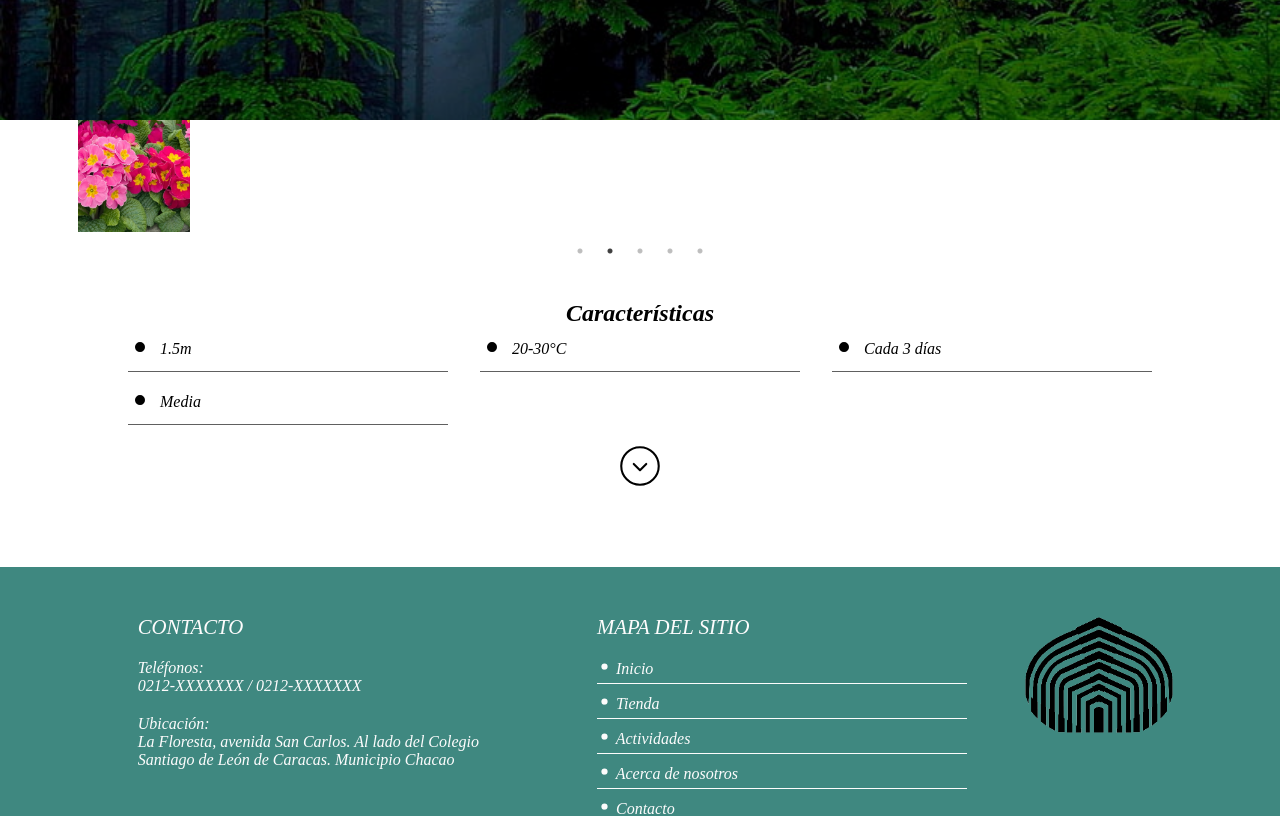
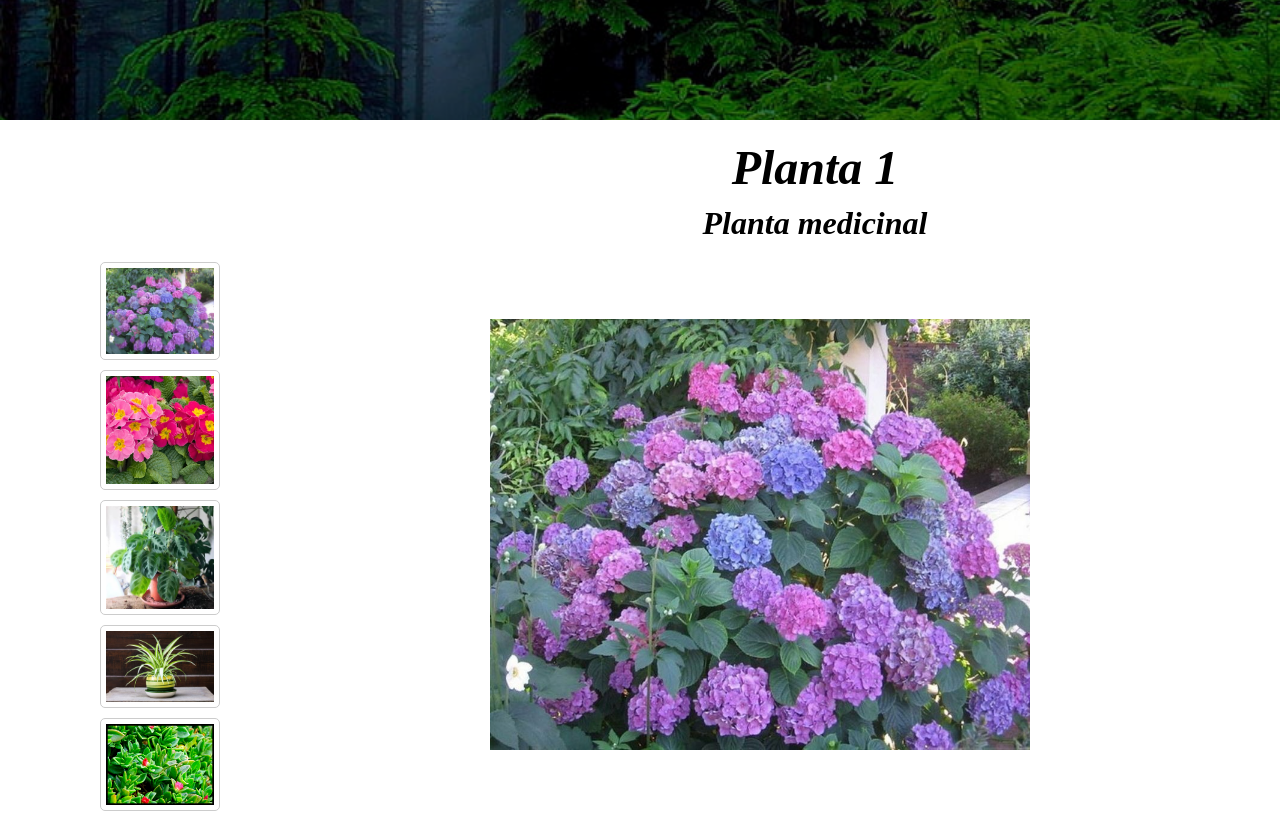
Before and after one commit to usbserviciocomunitario/ViveroWebPage, a React (Vite) app in the folder frontend/: page /catalogo/1 in a window 1280 px wide. Shown: the part 440-1256 px from the top of the page. Built offline with nearby package versions, Linux system fonts and the light colour scheme.

Commit message:
fix(CatalogueDetail & ProductCarousel): fixed styles, fixed image list from catalogue detail and added title

```diff
--- a/frontend/src/components/ImageCatalogue/ImageCatalogue.jsx
+++ b/frontend/src/components/ImageCatalogue/ImageCatalogue.jsx
@@ -1,36 +1,29 @@
 import React, { useState, useEffect } from 'react';
-import Slider from 'react-slick';
-import 'slick-carousel/slick/slick.css';
-import 'slick-carousel/slick/slick-theme.css';
 import './ImageCatalogue.scss';
 
 export default function ImageCatalogue({ images }) {
-  const [imagesList, setImagesList] = useState(images);
+  const [selectedImage, setSelectedImage] = useState(images[0]);
 
   useEffect(() => {
-    setImagesList(images);
+    setSelectedImage(images[0]);
   }, [images]);
 
-  const settings = {
-    dots: true,
-    infinite: true,
-    speed: 500,
-    slidesToShow: 1,
-    slidesToScroll: 1,
-    autoplay: true,
-    autoplaySpeed: 5000,
-    pauseOnHover: true,
-  };
-
   return (
-    <div>
-      <Slider {...settings}>
-        {imagesList.map((image, index) => (
-          <div key={index} style={{ margin: '100px' }}>
-            <img src={image} alt={`slide-${index}`}  style={{ width: '10%', justifyContent: 'center', alignItems: 'center' }} />
+    <div className="image-catalogue">
+      <div className="image-list">
+        {images.map((image, index) => (
+          <div className="image-card" key={index}>
+            <img
+              src={image}
+              alt={`product-${index}`}
+              onClick={() => setSelectedImage(image)}
+            />
           </div>
         ))}
-      </Slider>
+      </div>
+      <div className="image-preview">
+        <img src={selectedImage} alt="selected" />
+      </div>
     </div>
   );
 }
--- a/frontend/src/components/ImageCatalogue/ImageCatalogue.scss
+++ b/frontend/src/components/ImageCatalogue/ImageCatalogue.scss
@@ -2,19 +2,39 @@
 @import "../../styles/breakpoints.module.scss";
 @import "../../styles/fonts.module.scss";
 
-.image-carousel, .image-carousel--thumbnail {
-    &__item {
-        width: 100%;
-        aspect-ratio: 16 / 9;
-        background-size: contain;
-        background-repeat: no-repeat;
-        background-position: center center;
-    }
+.image-catalogue {
+  display: flex;
+  justify-content: space-between;
+  padding: 20px;
 }
 
-.image-carousel--thumbnail {
-    &__item {
-        box-shadow: 1px 1px .5px .5px rgba(0,0,0,.15),
-                    -1px -1px .5px .5px rgba(0,0,0,.15);
-    }
+.image-list {
+  width: 20%;
+  display: flex;
+  flex-direction: column;
+  gap: 10px;
+  margin-right: 100px;
 }
+
+.image-card {
+  border: 1px solid #ccc;
+  padding: 5px;
+  border-radius: 5px;
+  display: flex;
+  justify-content: center;
+  align-items: center;
+  width: 50%;
+  img {
+    width: 100%;
+    cursor: pointer;
+  }
+}
+
+.image-preview {
+  align-self: center;
+  margin-right: 150px;
+  width: 50%;
+  img {
+    width: 100%;
+  }
+}
--- a/frontend/src/components/ProductCarousel/ProductCarousel.jsx
+++ b/frontend/src/components/ProductCarousel/ProductCarousel.jsx
@@ -5,8 +5,6 @@ import "slick-carousel/slick/slick-theme.css";
 
 import ProductCarouselCard from "./ProductCarouselCard";
 import "./ProductCarousel.scss";
-
-import { green } from "../../styles/colors.module.scss";
 
 export default ({ product }) => {
   const [productList, setProductList] = useState(product);
--- a/frontend/src/components/ProductCarousel/ProductCarouselCard.scss
+++ b/frontend/src/components/ProductCarousel/ProductCarouselCard.scss
@@ -22,8 +22,19 @@
   }
 
   &__content {
-    &-category,
+    padding: 1em 0;
+    &-title {
+      font-size: 1.5em;
+      font-weight: 600;
+      color: $green;
+    }
+    &-category {
+      font-size: 1em;
+      color: $grey;
+      margin-top: 5px;
+    }
     &-description {
+      margin-top: 5px;
       color: $grey;
     }
   }
@@ -41,6 +52,7 @@
       border: solid 1px $green;
       transition: all 0.25s;
       text-decoration: none;
+      margin-top: 20px;
 
 
       &:hover {
--- a/frontend/src/pages/CatalogueDetail.jsx
+++ b/frontend/src/pages/CatalogueDetail.jsx
@@ -14,25 +14,54 @@ export default () => {
   const [productDetails, setProductDetails] = useState(null);
 
   useEffect(() => {
-        const productSeleccionado = Product.find((product) => product.id === idNumber);
+    const productSeleccionado = Product.find(
+      (product) => product.id === idNumber
+    );
     setProductDetails(productSeleccionado);
   }, [id]);
 
   if (!productDetails) {
-        return 'Cargando...';
+    return "Cargando...";
   }
 
   return (
     <>
       <Layout>
-            <Banner image={BannerImage}
-                title={productDetails.name}
-                subtitle={productDetails.category}
+        <Banner
+          image={BannerImage}
+          // title={productDetails.name}
+          // subtitle={productDetails.category}
           compact={true}
         />
-            <ImageCatalogue images={productDetails.images}/>
-            <CatalogueDetailCharacteristics characteristics={productDetails.characteristics }/>
+        <h1
+          style={{
+            textAlign: "center",
+            color: "black",
+            marginTop: "20px",
+            marginLeft: "350px",
+            fontStyle: "italic",
+            fontSize: "3rem",
+          }}
+        >
+          {productDetails.name}
+        </h1>
+        <h2
+          style={{
+            textAlign: "center",
+            color: "black",
+            marginLeft: "350px",
+            marginTop: "-20px",
+            fontStyle: "italic",
+            fontSize: "2rem",
+          }}
+        >
+          {productDetails.category}
+        </h2>
+        <ImageCatalogue images={productDetails.images} />
+        <CatalogueDetailCharacteristics
+          characteristics={productDetails.characteristics}
+        />
       </Layout>
     </>
   );
-}
+};
```
Also changed, not shown: frontend/src/components/CatalogueDetailCharacteristics/CatalogueDetailCharacteristics.jsx (+30 -19 lines), 1 other file (tests, documents, lock files or other folders). Lines whose indentation alone changed are shown as unchanged.
